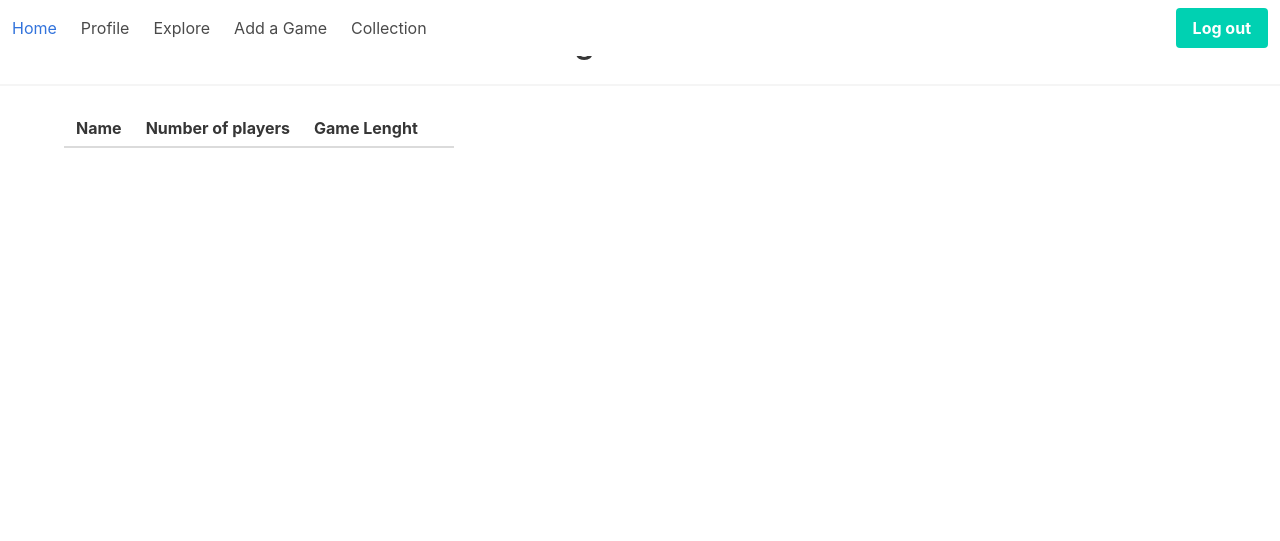
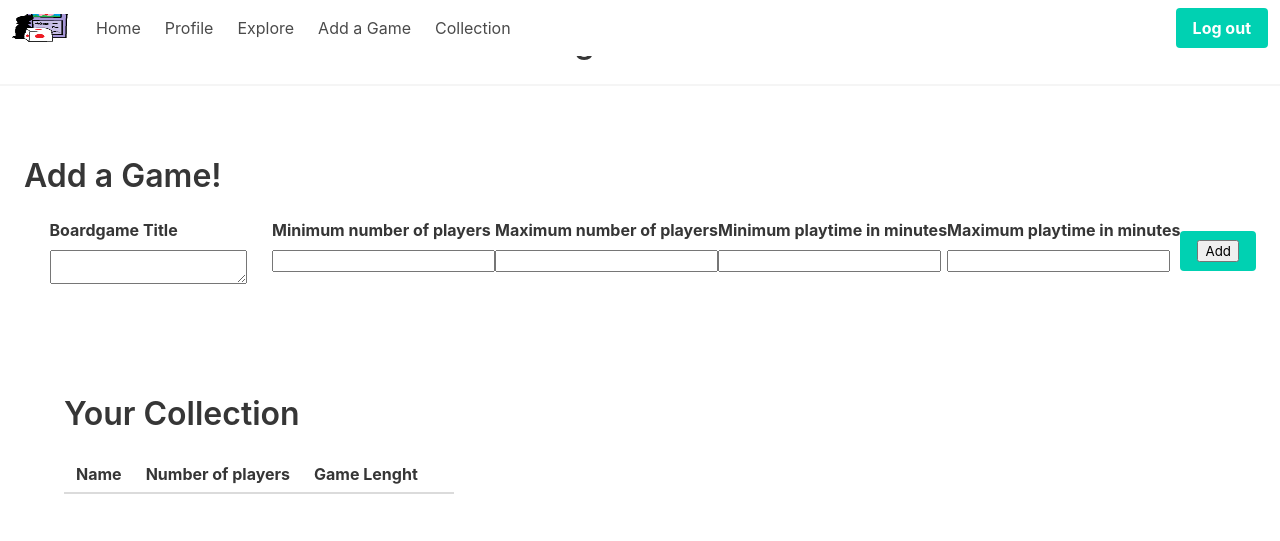
Before and after one commit to Elesh-Norn/Boardgame_Roulette, a Flask app: page /collection in a window 1280 px wide. Shown: the top 541 px of the page. Run offline with Flask 2, Linux system fonts and the light colour scheme; the visitor is signed in with stand-in values (Sample User, id 1); data comes from the database, SQL or seed files in the repository; data that the repository does not hold is empty.

Commit message:
WIP - Making collection and add boardgame in one page

```diff
--- a/app/routes.py
+++ b/app/routes.py
@@ -249,8 +249,30 @@ def add_boardgame():
     return render_template("add_boardgame.html", title="Add Boardgame", form=form)
 
 
-@app.route("/collection", methods=["GET"])
+@app.route("/collection", methods=["GET", "POST"])
 @login_required
 def collection():
+    form = AddBoardgame()
+    if form.validate_on_submit():
+        game = Boardgame(
+            title=form.title.data,
+            player_number_min=form.player_number_min.data,
+            player_number_max=form.player_number_max.data,
+            playtime_low=form.playtime_low.data,
+            playtime_max=form.playtime_max.data,
+        )
+
+        if current_user.own_game(game):
+            flash("You already have this game")
+            return redirect(url_for("collection"))
+
+        isgameindb = Boardgame.query.filter_by(title=game.title).first()
+        if not isgameindb:
+            db.session.add(game)
+
+        current_user.add_game(game)
+        db.session.commit()
+        flash("Your changes have been saved.")
+        return redirect(url_for("collection"))
     games = current_user.collection
-    return render_template("collection.html", title="Your collection", games=games)
+    return render_template("collection.html", title="Your collection", games=games, form=form)
--- a/app/templates/base.html
+++ b/app/templates/base.html
@@ -24,6 +24,9 @@
                     </div>
                 </div>
                 {% else %}
+                <a class="navbar-item" href="{{ url_for('index') }}">
+                    <img src="/static/icon.jpeg" width="60" height="70">
+                </a>
                 <a class="navbar-item" href="{{ url_for('index') }}">Home</a>
                 <a class="navbar-item" href="{{ url_for('user', username=current_user.username) }}">Profile</a>
                 <a role="button" class="navbar-burger" aria-label="menu" aria-expanded="false" data-target="navbarmenu">
--- a/app/templates/collection.html
+++ b/app/templates/collection.html
@@ -1,7 +1,70 @@
 {% extends "base.html" %}
 
 {% block content %}
+<section class="section">
+    <h1 class="title">Add a Game!</h1>
+    <form role="form" action="" method="post">
+        {{ form.hidden_tag() }}
+        <nav class="level">
+            <div class="level-item">
+                <div class="field">
+                    <label class="label">{{ form.title.label }}</label>
+                    <div class="control">
+                        {{ form.title() }}
+                    </div>
+                </div>
+            </div>
+
+            <div class="field">
+                <label class="label">{{ form.player_number_min.label }}</label>
+                <div class="control">
+                    {{ form.player_number_min() }}
+                </div>
+            </div>
+
+            <div class="field">
+                <label class="label">{{ form.player_number_max.label }}</label>
+                <div class="control">
+                    {{ form.player_number_max() }}
+                </div>
+            </div>
+            <div class="field">
+                <label class="label">{{ form.playtime_low.label }}</label>
+                <div class="control">
+                    {{ form.playtime_low() }}
+                </div>
+            </div>
+
+            <div class="field">
+                <label class="label">
+                    {{ form.playtime_max.label }}
+                </label>
+                <div class="control">
+                    {{ form.playtime_max() }}
+                </div>
+            </div>
+
+            <div class="field">
+                <p class="control">
+                    <a class="button is-primary">
+                        {{ form.submit() }}
+                    </a>
+                </p>
+            </div>
+            {% for error in form.title.errors %}
+            <span style="color: red;">
+                [{{
+ error
+                }}]
+            </span>
+            {% endfor %}
+    </form>
+    </nav>
+</section>
+
+<section class="section">
     <div class="container">
+        <h1 class="title">Your Collection</h1>
         <table class="table is-striped">
             <thead>
                 <tr>
@@ -24,4 +87,5 @@
             {% endif %}
         </table>
     </div>
+</section>
 {% endblock %}
```
Lines whose indentation alone changed are shown as unchanged.
